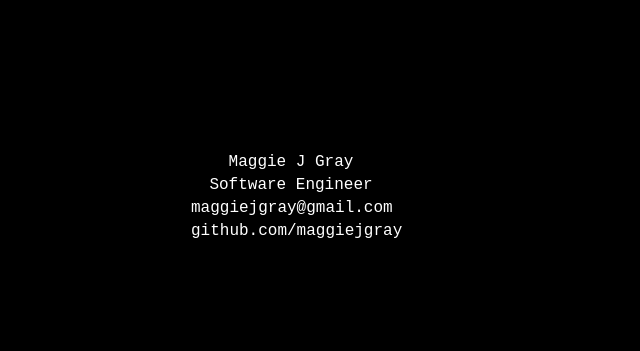
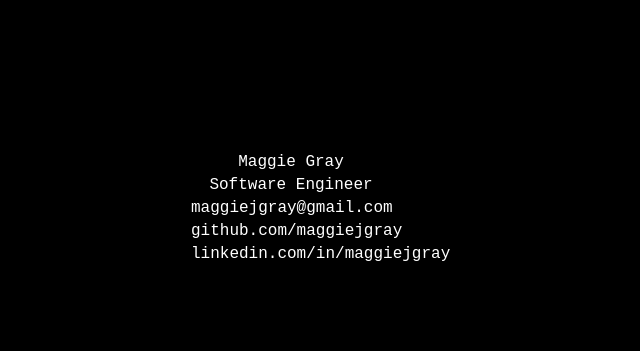
Before and after one commit to maggiejgray/maggiejgray.github.io, a plain HTML site: page index.html in a window 1280 px wide. Shown: the part 152-503 px from the top of the page, without its empty margins (349-989 px from the left). Drawn offline with Linux system fonts and the light colour scheme.

Commit message:
add linkedin link

```diff
--- a/index.html
+++ b/index.html
@@ -46,10 +46,11 @@
 <body>
   <div id="parent">
     <div id="child">
-      <p>Maggie J Gray</p>
+      <p>Maggie Gray</p>
       <p>Software Engineer</p>
       <p>maggiejgray@gmail.com</p>
-      <a href='http://www.github.com/maggiejgray' target='_blank'><p>github.com/maggiejgray</p></a>
+      <a href='https://www.github.com/maggiejgray' target='_blank'><p>github.com/maggiejgray</p></a>
+      <a href='https://www.linkedin.com/in/maggiejgray/' target='_blank'><p>linkedin.com/in/maggiejgray</p></a>
     </div>
   </div>
 </body>
```
